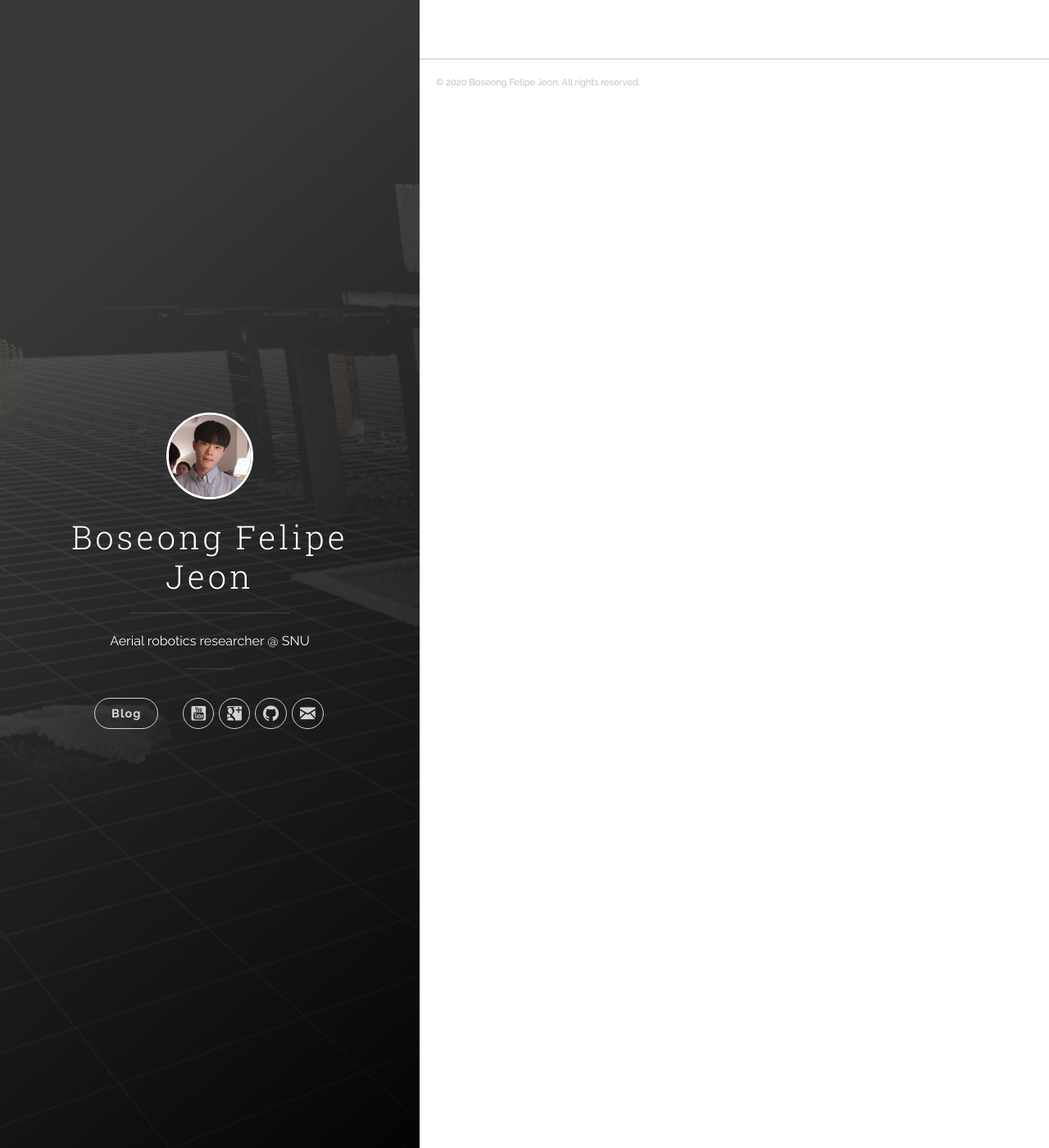
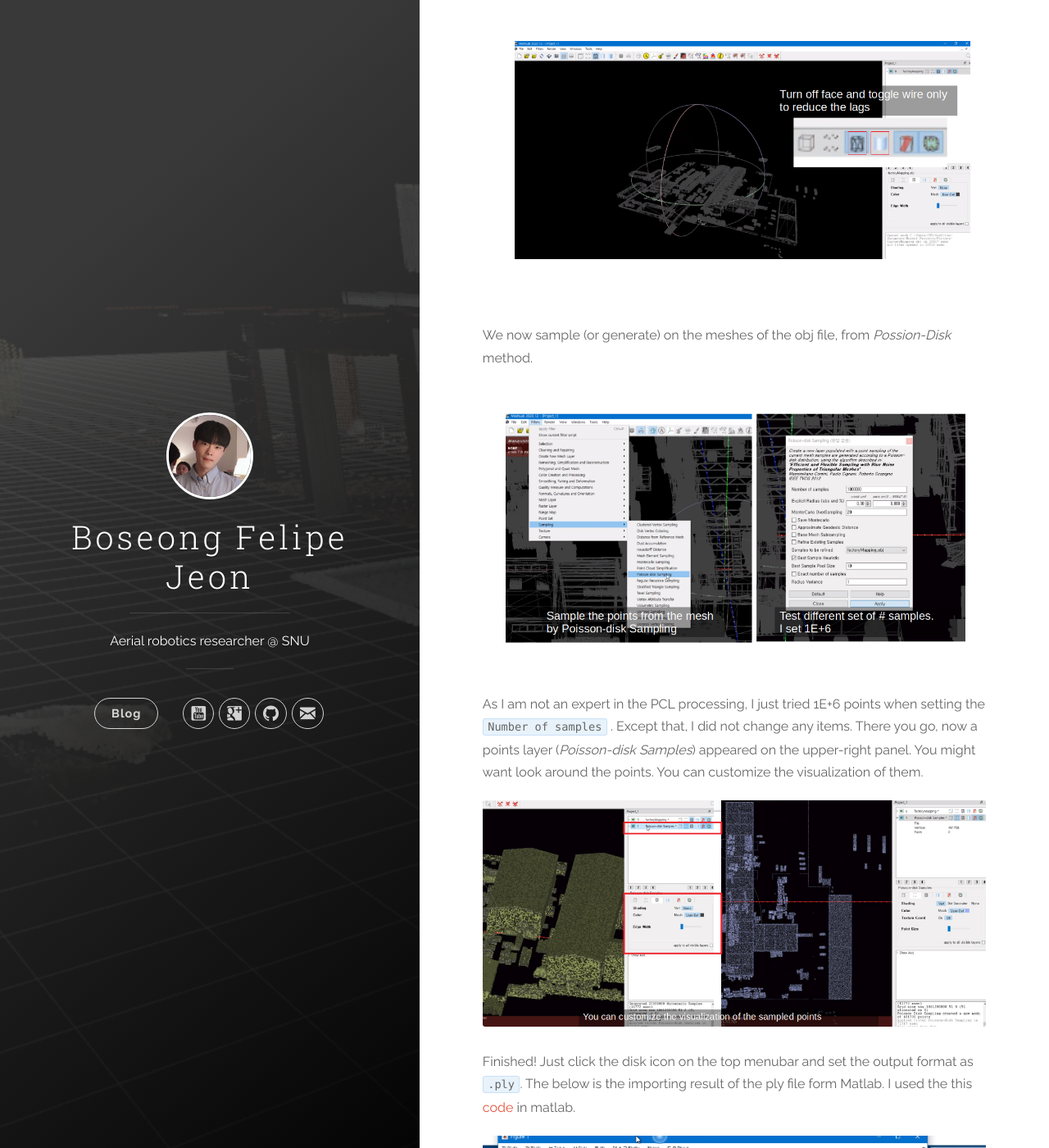
Before and after one commit to icsl-Jeon/icsl-Jeon.github.io, a Jekyll site: the page built from _posts/2020-12-09- Processing map to pointcloud.markdown, in a window 1280 px wide and 1400 px high, scrolled down 4149 px. Shown: the whole window at 82% size. Built offline with Jekyll 4.4.1, drawn with Linux system fonts in a browser that asks for light colours; some of the changed text lies outside the part shown.

Commit message:
posting method1 completed

```diff
--- a/_posts/2020-12-09- Processing map to pointcloud.markdown
+++ b/_posts/2020-12-09- Processing map to pointcloud.markdown
@@ -66,4 +66,24 @@ As can be seen, you will have to do some manipulation to suit your coordinate sy
 
 We are not on the last step.  For starter, download [MeshLab](https://www.meshlab.net/). Although I ran it on Window, it might support other OS.  The application has a variety of features related to mesh-operation. But for the moment, we will focus on how to generate the pointcloud of the mesh of unreal map.
 
-First, let's import the the mesh file by `File>Import Mesh`. Select the obj you created
+First, let's import the the mesh file by `File>Import Mesh`. There, select the obj you created. After waiting for a few second,  you will see the following view:
+
+![image tooltip here](/images/ch3/meshlab1.png){: width="100%" height="100%" }{: .center}
+
+We now sample (or generate) on the meshes of the obj file, from *Possion-Disk* method.
+
+![image tooltip here](/images/ch3/meshlab2.png){: width="100%" height="100%" }{: .center}
+
+As I am not an expert in the PCL processing, I just tried 1E+6 points when setting the `Number of samples` .  Except that, I did not change any items. There you go, now a points layer (*Poisson-disk Samples*) appeared on the upper-right panel. You might want look around the points. You can customize the visualization of them.
+
+![image tooltip here](/images/ch3/meshlab3.png){: width="100%" height="100%" }{: .center}
+
+Finished! Just click the disk icon on the top menubar and set the output format as `.ply`.  The below is the importing result of the ply file form Matlab. I used the this [code](https://kr.mathworks.com/help/vision/ref/pcread.html) in matlab.
+
+![image tooltip here](/images/ch3/matlab.png){: width="100%" height="100%" }{: .center}
+
+
+
+## Method 2: Spawning a drone and performing SLAM.
+
+TODO
```
Also changed, not shown: images/ch3/matlab.png (added), images/ch3/meshlab1.png (added), images/ch3/meshlab2.png (added), images/ch3/meshlab3.png (added).
